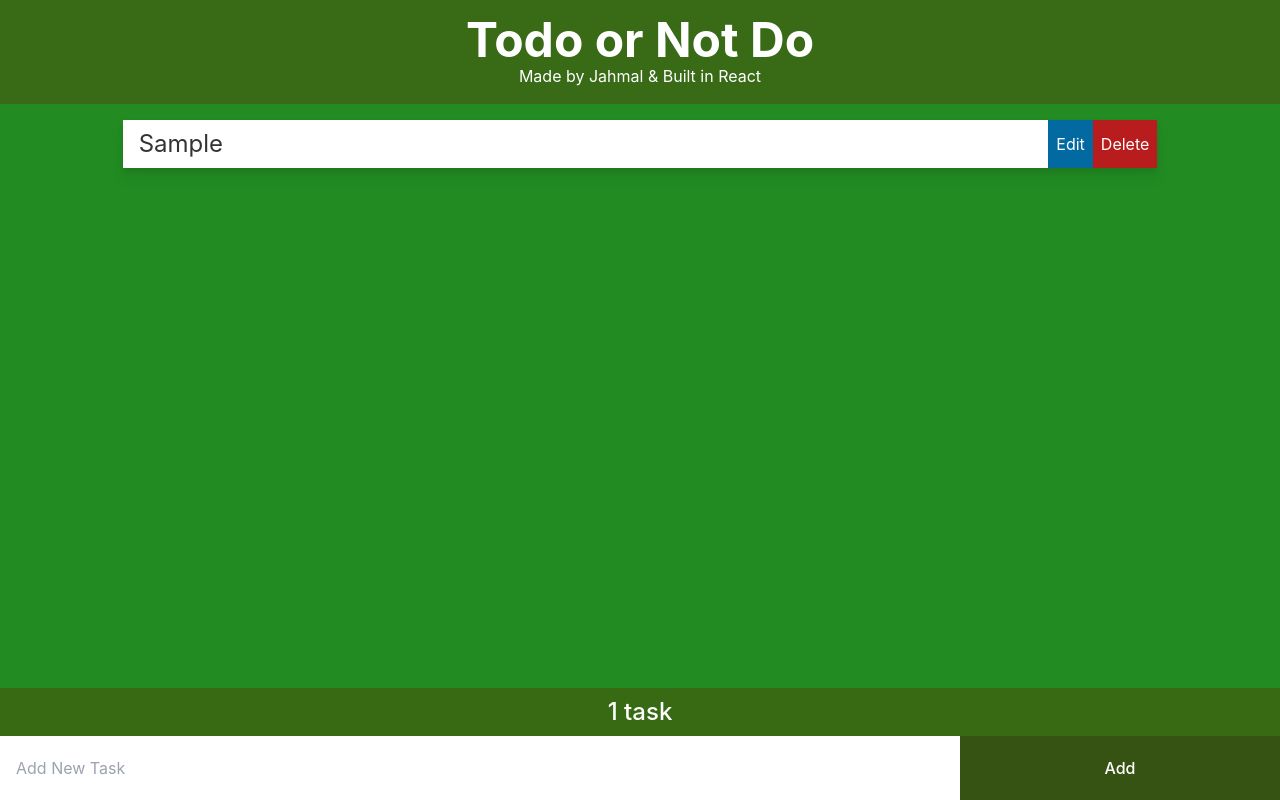
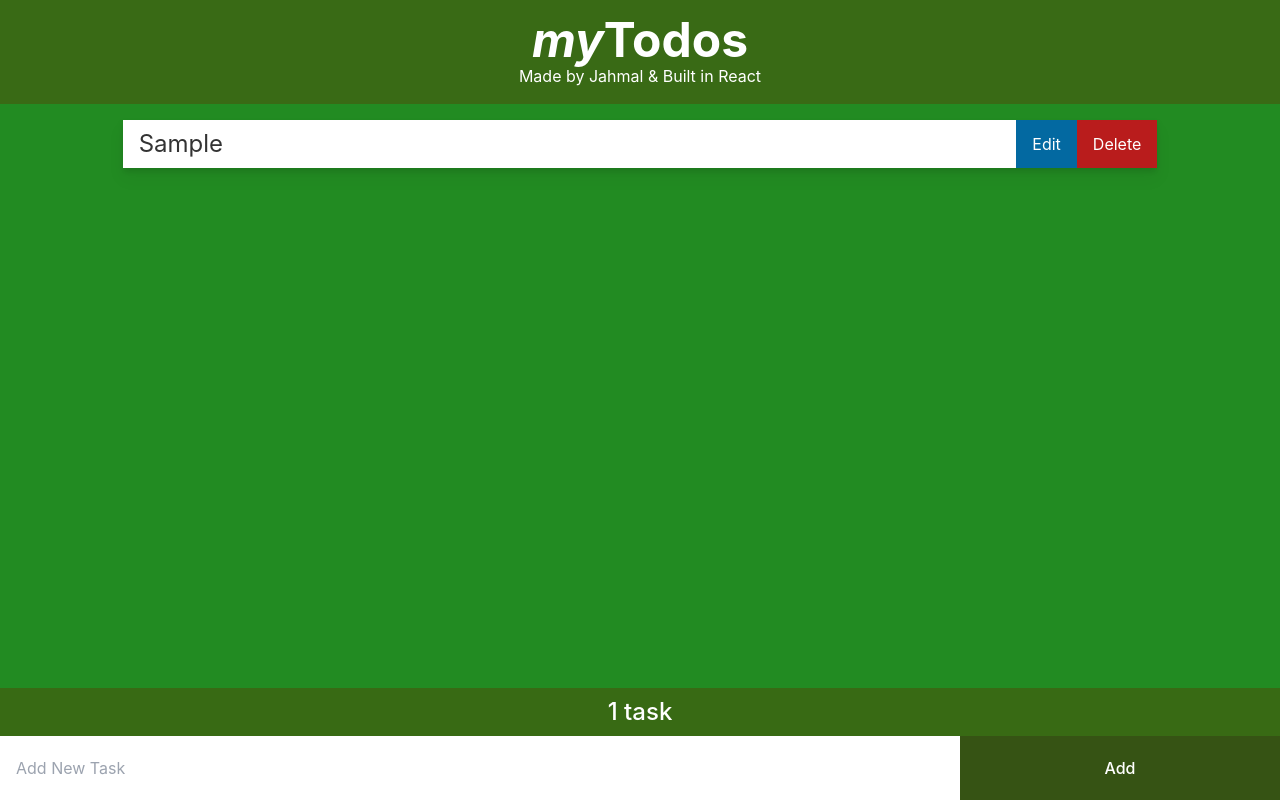
Before and after one commit to jablancTheDesigner/goals-task-todos, a React (Create React App) app: page / in a window 1280 px wide. Both pictures are taken after typing "Sample" into the empty fields and a click on the button "Add". Built offline with nearby package versions, Linux system fonts and the light colour scheme.

Commit message:
complete styling

```diff
--- a/src/components/TodoApp.js
+++ b/src/components/TodoApp.js
@@ -71,8 +71,8 @@ export default function TodoApp() {
         <div className="todo-app flex flex-col">
             <div className="p-4 text-center bg-lime-800/[0.8]">
                 <div className="container mx-auto">
-                    <h1 className="todo-app__title text-5xl font-bold text-white">Todo or Not Do</h1>
-                    <p className="todo-app__sub-title text-white">Made by Jahmal &amp; Built in React</p>
+                    <h1 className="todo-app__title text-5xl font-bold text-white"><em>my</em>Todos</h1>
+                    <p className="todo-app__sub-title text-white text-md">Made by Jahmal &amp; Built in React</p>
                 </div>
             </div>
 
--- a/src/components/ViewTodo.js
+++ b/src/components/ViewTodo.js
@@ -2,23 +2,23 @@ import React from 'react'
 
 export default function ViewTodo(props) {
     return (
-        <div className={`view-todo drop-shadow-lg mb-4 flex md:flex-row flex-col bg-white`}>
+        <div className={`view-todo drop-shadow-lg mb-4 flex flex-row bg-white`}>
             <div className="view-todo__details md:col-span-3 col-span-4 text-left flex items-center p-2 hover:opacity-90 cursor-pointer flex-grow"
                 onClick={() => props.toggleCompleted(props.id)}>
-                <label className={`view-todo__label ml-2 text-2xl ${props.completed ? "line-through opacity-50" : ""}`}
+                <label className={`view-todo__label ml-2 text-2xl ${props.completed ? "line-through opacity-50 blur-[1px]" : ""}`}
                     htmlFor={props.id}>
                     {props.name}
                 </label>
             </div>
             {!props.completed &&
                 <button type="button"
-                    className="view-todo__btn bg-sky-700 text-white hover:bg-sky-800 transition p-2"
+                    className="view-todo__btn bg-sky-700 text-white hover:bg-sky-800 transition py-2 px-4"
                     onClick={() => props.setIsEditing(true)}>
                     Edit
                 </button>
             }
             <button type="button"
-                className="view-todo__btn view-todo__btn--danger bg-red-700 text-white hover:bg-red-800 transition p-2"
+                className="view-todo__btn view-todo__btn--danger bg-red-700 text-white hover:bg-red-800 transition py-2 px-4"
                 onClick={() => props.deleteTask(props.id)}>
                 Delete
             </button>
```
